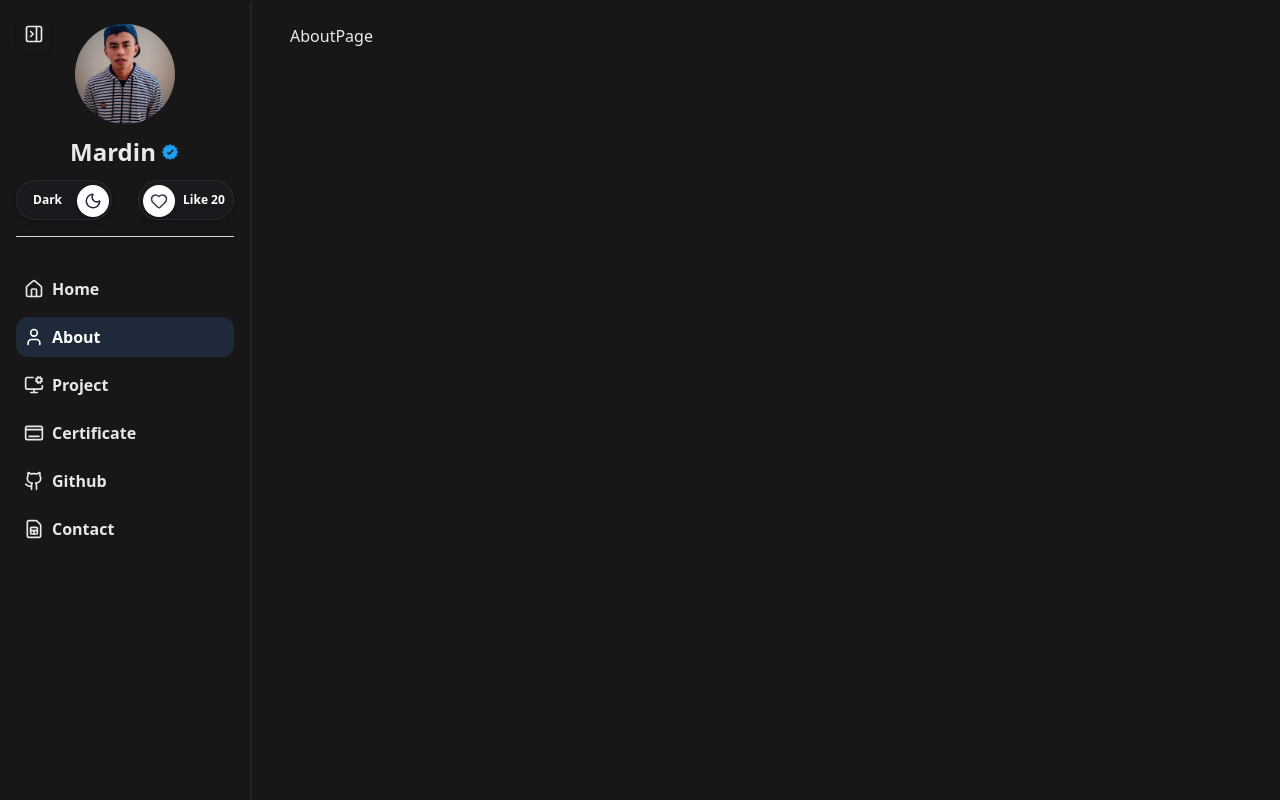
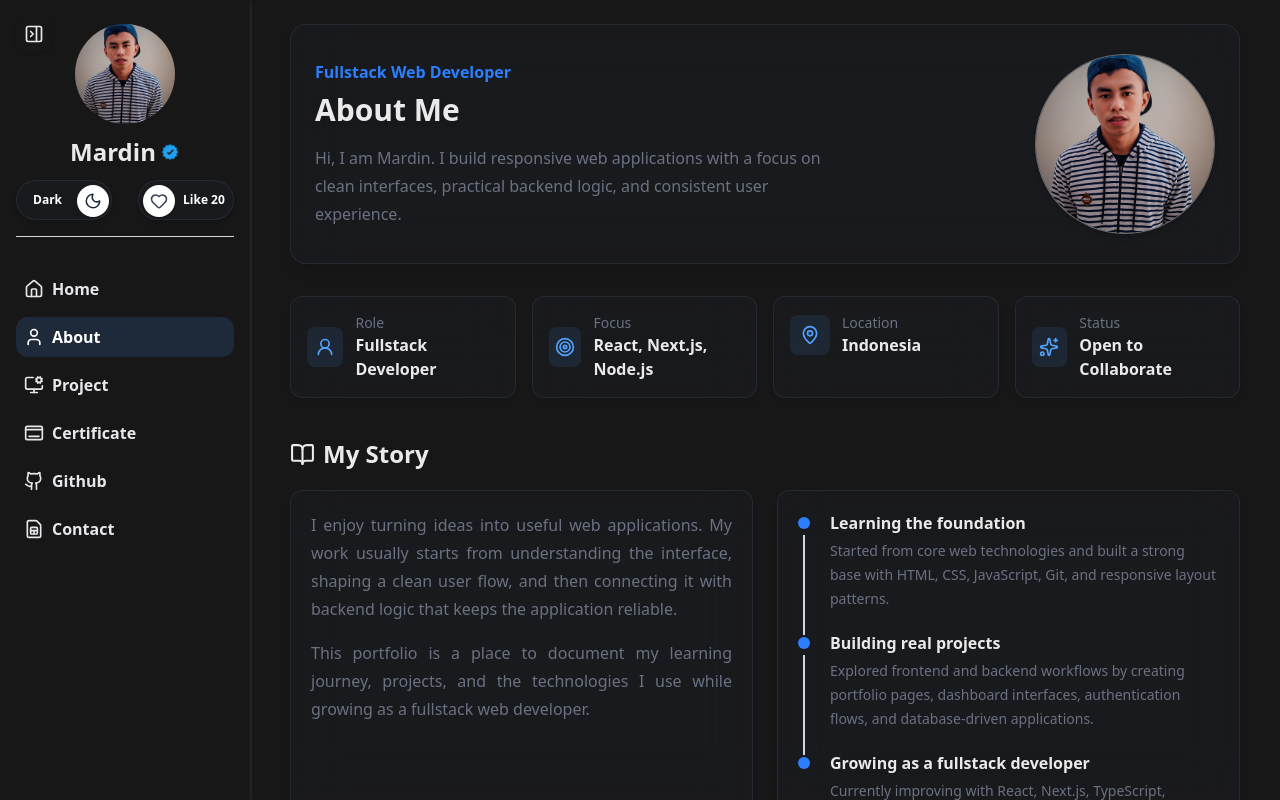
Before and after one commit to mardinajalah/portofolio, a Next.js app: page /about in a window 1280 px wide. Built offline with nearby package versions, Linux system fonts and the light colour scheme.

Commit message:
Build about page

```diff
--- a/app/about/page.tsx
+++ b/app/about/page.tsx
@@ -1,9 +1,152 @@
-import React from 'react'
+'use client';
+
+import { useEffect, useState } from 'react';
+import { BookOpen, CodeXml, MapPin, Sparkles, Target, UserRound, Wrench } from 'lucide-react';
+import { useTheme } from 'next-themes';
+import Ability from '@/components/Atoms/Ability';
+import AboutHero from '@/components/Molecules/AboutHero';
+import AboutInfoCard from '@/components/Molecules/AboutInfoCard';
+import AboutTimeline from '@/components/Molecules/AboutTimeline';
+import { SkeletonAboutPage } from '@/components/Molecules/Skeleton';
+
+const quickFacts = [
+  {
+    label: 'Role',
+    value: 'Fullstack Developer',
+    icon: UserRound,
+  },
+  {
+    label: 'Focus',
+    value: 'React, Next.js, Node.js',
+    icon: Target,
+  },
+  {
+    label: 'Location',
+    value: 'Indonesia',
+    icon: MapPin,
+  },
+  {
+    label: 'Status',
+    value: 'Open to Collaborate',
+    icon: Sparkles,
+  },
+];
+
+const timelineItems = [
+  {
+    title: 'Learning the foundation',
+    description: 'Started from core web technologies and built a strong base with HTML, CSS, JavaScript, Git, and responsive layout patterns.',
+  },
+  {
+    title: 'Building real projects',
+    description: 'Explored frontend and backend workflows by creating portfolio pages, dashboard interfaces, authentication flows, and database-driven applications.',
+  },
+  {
+    title: 'Growing as a fullstack developer',
+    description: 'Currently improving with React, Next.js, TypeScript, Node.js, MySQL, Tailwind CSS, and deployment workflows for production-ready projects.',
+  },
+];
 
 const About = () => {
+  const { theme } = useTheme();
+  const isDark = theme === 'dark';
+  const [mounted, setMounted] = useState(false);
+
+  useEffect(() => setMounted(true), []);
+
+  if (!mounted) {
+    return <SkeletonAboutPage />;
+  }
+
   return (
-    <div>AboutPage</div>
-  )
-}
+    <div className='w-full'>
+      <AboutHero isDark={isDark} />
 
-export default About
+      <section className='mt-8 grid grid-cols-1 sm:grid-cols-2 xl:grid-cols-4 gap-4'>
+        {quickFacts.map((item) => (
+          <AboutInfoCard
+            key={item.label}
+            icon={item.icon}
+            isDark={isDark}
+            label={item.label}
+            value={item.value}
+          />
+        ))}
+      </section>
+
+      <section className='mt-10 border-b-2 border-gray-300 dark:border-gray-700/40 pb-8'>
+        <div className='flex items-center gap-2 justify-start'>
+          <BookOpen size={25} />
+          <h1 className='text-2xl font-bold capitalize'>My Story</h1>
+        </div>
+
+        <div className='mt-5 grid grid-cols-1 lg:grid-cols-2 gap-6'>
+          <div
+            className={`
+              p-5 rounded-xl backdrop-blur-xl border shadow-md
+              ${isDark ? 'bg-gray-800/20 border-gray-700/40' : 'bg-white/20 border-white/30'}
+            `}
+          >
+            <p className='text-sm md:text-base leading-7 text-justify text-gray-500 dark:text-gray-300'>
+              I enjoy turning ideas into useful web applications. My work usually starts from understanding the interface, shaping a clean user flow, and then connecting it with backend logic that keeps the application reliable.
+            </p>
+            <p className='mt-4 text-sm md:text-base leading-7 text-justify text-gray-500 dark:text-gray-300'>
+              This portfolio is a place to document my learning journey, projects, and the technologies I use while growing as a fullstack web developer.
+            </p>
+          </div>
+
+          <AboutTimeline
+            isDark={isDark}
+            items={timelineItems}
+          />
+        </div>
+      </section>
+
+      <section className='mt-10'>
+        <div className='flex items-center gap-2 justify-start'>
+          <Wrench size={25} />
+          <h1 className='text-2xl font-bold capitalize'>Main Focus</h1>
+        </div>
+
+        <div className='mt-4 grid grid-cols-1 sm:grid-cols-2 xl:grid-cols-4 gap-4'>
+          <Ability
+            title='Frontend Development'
+            target='90%'
+          />
+          <Ability
+            title='Backend Development'
+            target='80%'
+          />
+          <Ability
+            title='UI/UX Design'
+            target='50%'
+          />
+          <Ability
+            title='Deployment'
+            target='70%'
+          />
+        </div>
+      </section>
+
+      <section className='mt-10'>
+        <div className='flex items-center gap-2 justify-start'>
+          <CodeXml size={25} />
+          <h1 className='text-2xl font-bold capitalize'>What I Build</h1>
+        </div>
+
+        <div
+          className={`
+            mt-5 p-5 rounded-xl backdrop-blur-xl border shadow-md
+            ${isDark ? 'bg-gray-800/20 border-gray-700/40' : 'bg-white/20 border-white/30'}
+          `}
+        >
+          <p className='text-sm md:text-base leading-7 text-gray-500 dark:text-gray-300'>
+            I focus on modern portfolio sites, internal dashboards, CRUD applications, and fullstack web systems that combine clear interfaces with maintainable application logic.
+          </p>
+        </div>
+      </section>
+    </div>
+  );
+};
+
+export default About;
--- /dev/null
+++ b/components/Molecules/AboutHero.tsx
@@ -0,0 +1,40 @@
+'use client';
+
+import Image from 'next/image';
+
+interface AboutHeroProps {
+  isDark: boolean;
+}
+
+const AboutHero = ({ isDark }: AboutHeroProps) => {
+  return (
+    <section
+      className={`
+        w-full min-h-60 p-6 rounded-2xl flex flex-col md:flex-row items-center justify-between gap-8
+        ${isDark ? 'bg-gray-800/20 border-gray-700/40' : 'bg-white/20 border-white/30'}
+        backdrop-blur-xl border shadow-lg overflow-hidden
+      `}
+    >
+      <div className='w-full md:w-3/5 text-center md:text-left'>
+        <p className='font-semibold text-blue-500 capitalize mb-2'>Fullstack Web Developer</p>
+        <h1 className='text-2xl md:text-3xl font-bold capitalize drop-shadow-md'>About Me</h1>
+        <p className='mt-4 text-sm md:text-base leading-7 text-gray-500 dark:text-gray-300'>
+          Hi, I am Mardin. I build responsive web applications with a focus on clean interfaces, practical backend logic, and consistent user experience.
+        </p>
+      </div>
+
+      <div className='w-35 h-35 md:w-45 md:h-45 rounded-full overflow-hidden border border-white/30 shadow-md bg-white/10 flex items-center justify-center'>
+        <Image
+          alt='Mardin profile'
+          src='/profile/profile.png'
+          width={220}
+          height={220}
+          priority
+          className='w-full h-full object-cover'
+        />
+      </div>
+    </section>
+  );
+};
+
+export default AboutHero;
--- /dev/null
+++ b/components/Molecules/AboutInfoCard.tsx
@@ -0,0 +1,33 @@
+'use client';
+
+import { LucideIcon } from 'lucide-react';
+
+interface AboutInfoCardProps {
+  icon: LucideIcon;
+  isDark: boolean;
+  label: string;
+  value: string;
+}
+
+const AboutInfoCard = ({ icon: Icon, isDark, label, value }: AboutInfoCardProps) => {
+  return (
+    <div
+      className={`
+        p-4 rounded-xl backdrop-blur-xl border shadow-md
+        ${isDark ? 'bg-gray-800/20 border-gray-700/40' : 'bg-white/20 border-white/30'}
+      `}
+    >
+      <div className='flex items-center gap-3'>
+        <div className={`w-10 h-10 rounded-lg flex items-center justify-center ${isDark ? 'bg-blue-400/10 text-blue-400' : 'bg-blue-500/10 text-blue-500'}`}>
+          <Icon size={20} />
+        </div>
+        <div>
+          <p className='text-sm text-gray-500 dark:text-gray-400'>{label}</p>
+          <h2 className='font-semibold'>{value}</h2>
+        </div>
+      </div>
+    </div>
+  );
+};
+
+export default AboutInfoCard;
--- /dev/null
+++ b/components/Molecules/AboutTimeline.tsx
@@ -0,0 +1,38 @@
+'use client';
+
+interface TimelineItem {
+  title: string;
+  description: string;
+}
+
+interface AboutTimelineProps {
+  isDark: boolean;
+  items: TimelineItem[];
+}
+
+const AboutTimeline = ({ isDark, items }: AboutTimelineProps) => {
+  return (
+    <div
+      className={`
+        p-5 rounded-xl backdrop-blur-xl border shadow-md
+        ${isDark ? 'bg-gray-800/20 border-gray-700/40' : 'bg-white/20 border-white/30'}
+      `}
+    >
+      <div className='space-y-5'>
+        {items.map((item, index) => (
+          <div
+            key={item.title}
+            className='relative pl-8'
+          >
+            <span className='absolute left-0 top-1.5 w-3 h-3 rounded-full bg-blue-500' />
+            {index !== items.length - 1 && <span className='absolute left-1.25 top-6 w-0.5 h-full bg-gray-300 dark:bg-gray-700' />}
+            <h3 className='font-semibold'>{item.title}</h3>
+            <p className='mt-1 text-sm leading-6 text-gray-500 dark:text-gray-400'>{item.description}</p>
+          </div>
+        ))}
+      </div>
+    </div>
+  );
+};
+
+export default AboutTimeline;
--- a/components/Molecules/Skeleton.tsx
+++ b/components/Molecules/Skeleton.tsx
@@ -31,6 +31,27 @@ export const SkeletonHomePage = () => {
   );
 };
 
+export const SkeletonAboutPage = () => {
+  return (
+    <div>
+      <div className='w-full h-60 bg-gray-300 rounded-2xl animate-pulse mb-8' />
+      <div className='grid grid-cols-1 md:grid-cols-4 gap-4 mb-10'>
+        {[...Array(4)].map((_, index) => (
+          <div
+            key={index}
+            className='h-24 bg-gray-300 rounded-xl animate-pulse'
+          />
+        ))}
+      </div>
+      <div className='h-6 bg-gray-300 rounded-full w-1/3 animate-pulse' />
+      <div className='grid grid-cols-1 md:grid-cols-2 gap-6 mt-5'>
+        <div className='h-56 bg-gray-300 rounded-xl animate-pulse' />
+        <div className='h-56 bg-gray-300 rounded-xl animate-pulse' />
+      </div>
+    </div>
+  );
+};
+
 export const SkeletonGithubPage = () => {
   return (
     <div className='flex flex-col justify-center items-center'>
```
